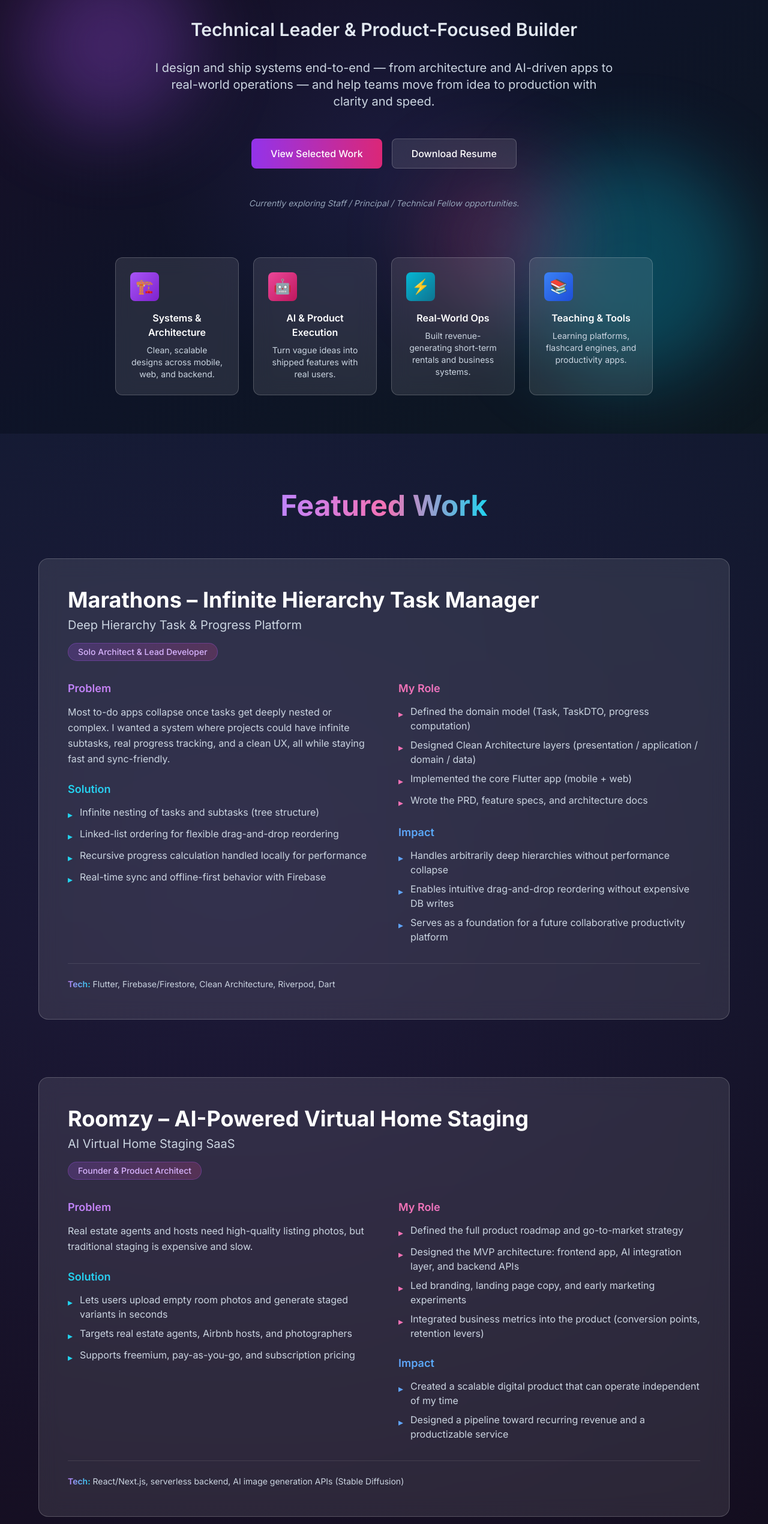
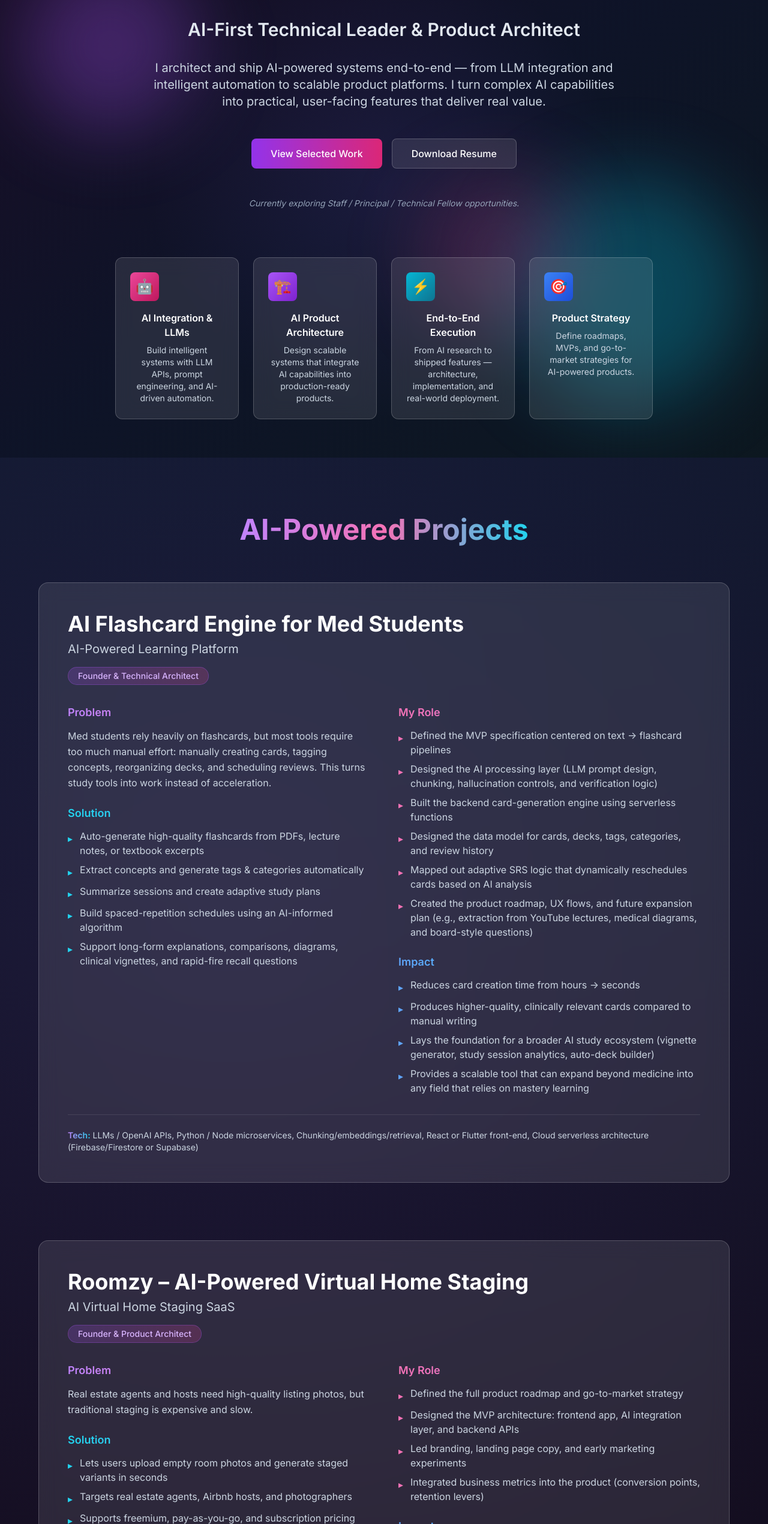
Before and after one commit to kamal-haider/KAMAL_PORTFOLIO, a Next.js app: page / in a window 1280 px wide. Shown: the part 145-2686 px from the top of the page at 60% size. Built offline with nearby package versions, Linux system fonts and the light colour scheme.

Commit message:
Update copy

```diff
--- a/components/Contact.tsx
+++ b/components/Contact.tsx
@@ -12,7 +12,7 @@
           </span>
         </h2>
         <p className="text-lg text-slate-300 mb-12 leading-relaxed">
-          If you're looking for someone who can own complex systems from architecture to execution — and is comfortable building in ambiguity — I'd love to talk.
+          If you're looking for someone who can architect AI-powered systems, integrate LLMs into production products, and turn complex AI capabilities into practical features — I'd love to talk.
         </p>
 
         <div className="space-y-6">
--- a/components/Experience.tsx
+++ b/components/Experience.tsx
@@ -1,49 +1,96 @@
 export default function Experience() {
   const experiences = [
     {
-      title: "Senior Software Engineer / Technical Lead",
-      company: "[Company Name]",
-      years: "[Years]",
+      title: "Mobile Architect Owner",
+      company: "Norwegian Cruise Line (NCL)",
       description: [
-        "Led design and implementation of multi-platform apps, internal tools, and systems.",
-        "Worked across architecture, implementation, and mentoring.",
-        "Collaborated with product and operations teams to align tech with business goals."
+        "Lead mobile architecture and development for customer-facing travel applications",
+        "Manage and mentor a team of 8 developers across iOS and Android platforms",
+        "Design scalable architecture using Flutter for cross-platform support",
+        "Coordinate across backend, product, and design teams to drive feature implementation",
+        "Oversee CI/CD pipelines and automation tools, integrating Git and Ruby scripts"
+      ]
+    },
+    {
+      title: "Application Developer",
+      company: "CirrusMD",
+      description: [
+        "Built and maintained a telehealth Android app for appointment management and video chat",
+        "Integrated APIs to sync medical records and insurance coverage"
+      ]
+    },
+    {
+      title: "Senior Application Developer",
+      company: "Reatro Ventures",
+      description: [
+        "Developed several Flutter-based food ordering apps for iOS and Android",
+        "Designed smart menu system with user analytics and behavior tracking",
+        "Created cross-platform messaging and live performance payment apps",
+        "Led the design and delivery of REST-based API systems"
+      ]
+    },
+    {
+      title: "Android Developer",
+      company: "Cell Antenna",
+      description: [
+        "Built and reverse-engineered Android software for mobile surveillance and security",
+        "Developed IMSI-catcher tools for national security applications",
+        "Built Bash/Linux scripts for automated device testing",
+        "Managed SQL databases optimized for mobile hardware environments"
       ]
     }
-    // Add more experiences as needed
   ];
 
   const skills = {
+    "AI & Machine Learning": [
+      "LLM integration (OpenAI APIs, Anthropic)",
+      "Prompt engineering & optimization",
+      "AI processing pipelines (chunking, embeddings, retrieval)",
+      "Image generation APIs (Stable Diffusion)",
+      "Hallucination controls & verification logic",
+      "Adaptive AI algorithms"
+    ],
+    "Languages": [
+      "Dart (Flutter)",
+      "Kotlin",
+      "Java",
+      "Python",
+      "JavaScript/TypeScript",
+      "C#",
+      "Go",
+      "Ruby",
+      "SQL"
+    ],
+    "Frameworks & Platforms": [
+      "Flutter (iOS, Android, Web, macOS, Windows)",
+      "Android SDK",
+      "React/Next.js",
+      "Node.js",
+      "Express",
+      "Unity (C#)",
+      "Web3"
+    ],
     "Architecture & Systems": [
       "Clean Architecture",
-      "Domain-driven design basics",
-      "API design",
-      "Distributed-thinking"
-    ],
-    "Languages & Frameworks": [
-      "Dart (Flutter)",
-      "JavaScript/TypeScript",
-      "React/Next.js",
-      "Node.js",
-      "Python (for scripting/AI glue)"
+      "Domain-driven design",
+      "REST API design",
+      "Mobile architecture",
+      "Cross-platform development",
+      "CI/CD pipelines"
     ],
     "Cloud & Data": [
       "Firebase/Firestore",
       "Serverless (Cloud Functions)",
-      "REST APIs",
-      "Basic SQL/NoSQL modeling"
+      "MongoDB",
+      "SQL/NoSQL modeling",
+      "Vector databases & embeddings"
     ],
-    "AI & Tooling": [
-      "LLM integration (OpenAI APIs)",
-      "Prompt design",
-      "Basic image generation pipelines"
-    ],
-    "Ops & Product": [
-      "Product roadmapping",
-      "PRDs",
-      "MVP definition",
-      "Experimentation",
-      "KPI thinking"
+    "Tools & Practices": [
+      "Git",
+      "TDD",
+      "OAuth",
+      "Automation & scripting",
+      "Team leadership & mentoring"
     ]
   };
 
@@ -53,7 +100,7 @@
       <div className="max-w-6xl mx-auto relative z-10">
         <h2 className="text-4xl md:text-5xl font-bold mb-16 text-center">
           <span className="gradient-text bg-gradient-to-r from-purple-400 via-pink-400 to-cyan-400 bg-clip-text text-transparent">
-            Experience & Skills
+            AI Expertise & Technical Skills
           </span>
         </h2>
 
@@ -70,7 +117,7 @@
                       {exp.title}
                     </h4>
                     <p className="text-slate-300 mb-4">
-                      {exp.company} – {exp.years}
+                      {exp.company}
                     </p>
                     <ul className="space-y-2 text-slate-300">
                       {exp.description.map((item, i) => (
--- a/components/FeaturedWork.tsx
+++ b/components/FeaturedWork.tsx
@@ -1,51 +1,5 @@
 export default function FeaturedWork() {
   const projects = [
-    {
-      title: "Marathons – Infinite Hierarchy Task Manager",
-      subtitle: "Deep Hierarchy Task & Progress Platform",
-      role: "Solo Architect & Lead Developer",
-      problem: "Most to-do apps collapse once tasks get deeply nested or complex. I wanted a system where projects could have infinite subtasks, real progress tracking, and a clean UX, all while staying fast and sync-friendly.",
-      solution: [
-        "Infinite nesting of tasks and subtasks (tree structure)",
-        "Linked-list ordering for flexible drag-and-drop reordering",
-        "Recursive progress calculation handled locally for performance",
-        "Real-time sync and offline-first behavior with Firebase"
-      ],
-      roleDetails: [
-        "Defined the domain model (Task, TaskDTO, progress computation)",
-        "Designed Clean Architecture layers (presentation / application / domain / data)",
-        "Implemented the core Flutter app (mobile + web)",
-        "Wrote the PRD, feature specs, and architecture docs"
-      ],
-      impact: [
-        "Handles arbitrarily deep hierarchies without performance collapse",
-        "Enables intuitive drag-and-drop reordering without expensive DB writes",
-        "Serves as a foundation for a future collaborative productivity platform"
-      ],
-      tech: "Flutter, Firebase/Firestore, Clean Architecture, Riverpod, Dart"
-    },
-    {
-      title: "Roomzy – AI-Powered Virtual Home Staging",
-      subtitle: "AI Virtual Home Staging SaaS",
-      role: "Founder & Product Architect",
-      problem: "Real estate agents and hosts need high-quality listing photos, but traditional staging is expensive and slow.",
-      solution: [
-        "Lets users upload empty room photos and generate staged variants in seconds",
-        "Targets real estate agents, Airbnb hosts, and photographers",
-        "Supports freemium, pay-as-you-go, and subscription pricing"
-      ],
-      roleDetails: [
-        "Defined the full product roadmap and go-to-market strategy",
-        "Designed the MVP architecture: frontend app, AI integration layer, and backend APIs",
-        "Led branding, landing page copy, and early marketing experiments",
-        "Integrated business metrics into the product (conversion points, retention levers)"
-      ],
-      impact: [
-        "Created a scalable digital product that can operate independent of my time",
-        "Designed a pipeline toward recurring revenue and a productizable service"
-      ],
-      tech: "React/Next.js, serverless backend, AI image generation APIs (Stable Diffusion)"
-    },
     {
       title: "AI Flashcard Engine for Med Students",
       subtitle: "AI-Powered Learning Platform",
@@ -73,6 +27,52 @@
         "Provides a scalable tool that can expand beyond medicine into any field that relies on mastery learning"
       ],
       tech: "LLMs / OpenAI APIs, Python / Node microservices, Chunking/embeddings/retrieval, React or Flutter front-end, Cloud serverless architecture (Firebase/Firestore or Supabase)"
+    },
+    {
+      title: "Roomzy – AI-Powered Virtual Home Staging",
+      subtitle: "AI Virtual Home Staging SaaS",
+      role: "Founder & Product Architect",
+      problem: "Real estate agents and hosts need high-quality listing photos, but traditional staging is expensive and slow.",
+      solution: [
+        "Lets users upload empty room photos and generate staged variants in seconds",
+        "Targets real estate agents, Airbnb hosts, and photographers",
+        "Supports freemium, pay-as-you-go, and subscription pricing"
+      ],
+      roleDetails: [
+        "Defined the full product roadmap and go-to-market strategy",
+        "Designed the MVP architecture: frontend app, AI integration layer, and backend APIs",
+        "Led branding, landing page copy, and early marketing experiments",
+        "Integrated business metrics into the product (conversion points, retention levers)"
+      ],
+      impact: [
+        "Created a scalable digital product that can operate independent of my time",
+        "Designed a pipeline toward recurring revenue and a productizable service"
+      ],
+      tech: "React/Next.js, serverless backend, AI image generation APIs (Stable Diffusion)"
+    },
+    {
+      title: "Marathons – Infinite Hierarchy Task Manager",
+      subtitle: "Deep Hierarchy Task & Progress Platform",
+      role: "Solo Architect & Lead Developer",
+      problem: "Most to-do apps collapse once tasks get deeply nested or complex. I wanted a system where projects could have infinite subtasks, real progress tracking, and a clean UX, all while staying fast and sync-friendly.",
+      solution: [
+        "Infinite nesting of tasks and subtasks (tree structure)",
+        "Linked-list ordering for flexible drag-and-drop reordering",
+        "Recursive progress calculation handled locally for performance",
+        "Real-time sync and offline-first behavior with Firebase"
+      ],
+      roleDetails: [
+        "Defined the domain model (Task, TaskDTO, progress computation)",
+        "Designed Clean Architecture layers (presentation / application / domain / data)",
+        "Implemented the core Flutter app (mobile + web)",
+        "Wrote the PRD, feature specs, and architecture docs"
+      ],
+      impact: [
+        "Handles arbitrarily deep hierarchies without performance collapse",
+        "Enables intuitive drag-and-drop reordering without expensive DB writes",
+        "Serves as a foundation for a future collaborative productivity platform"
+      ],
+      tech: "Flutter, Firebase/Firestore, Clean Architecture, Riverpod, Dart"
     },
     {
       title: "STR Systems – Short-Term Rental Tech & Operations",
@@ -111,7 +111,7 @@
       <div className="max-w-6xl mx-auto relative z-10">
         <h2 className="text-4xl md:text-5xl font-bold mb-16 text-center">
           <span className="gradient-text bg-gradient-to-r from-purple-400 via-pink-400 to-cyan-400 bg-clip-text text-transparent">
-            Featured Work
+            AI-Powered Projects
           </span>
         </h2>
 
--- a/components/Hero.tsx
+++ b/components/Hero.tsx
@@ -33,10 +33,10 @@
           </span>
         </h1>
         <h2 className="text-2xl md:text-3xl font-semibold text-slate-200 mb-8">
-          Technical Leader & Product-Focused Builder
+          AI-First Technical Leader & Product Architect
         </h2>
         <p className="text-lg md:text-xl text-slate-300 mb-12 max-w-3xl mx-auto leading-relaxed">
-          I design and ship systems end-to-end — from architecture and AI-driven apps to real-world operations — and help teams move from idea to production with clarity and speed.
+          I architect and ship AI-powered systems end-to-end — from LLM integration and intelligent automation to scalable product platforms. I turn complex AI capabilities into practical, user-facing features that deliver real value.
         </p>
 
         <div className="flex flex-col sm:flex-row gap-4 justify-center mb-12">
@@ -63,33 +63,33 @@
 
         {/* Pillars */}
         <div className="mt-20 grid grid-cols-1 md:grid-cols-2 lg:grid-cols-4 gap-6">
+          <div className="group p-6 glass rounded-xl border border-white/10 hover:border-pink-500/50 transition-all duration-300 hover:scale-105 hover:shadow-xl hover:shadow-pink-500/20">
+            <div className="w-12 h-12 bg-gradient-to-br from-pink-500 to-pink-700 rounded-lg mb-4 flex items-center justify-center text-2xl group-hover:scale-110 transition-transform">
+              🤖
+            </div>
+            <h3 className="font-semibold text-white mb-2">AI Integration & LLMs</h3>
+            <p className="text-sm text-slate-300">Build intelligent systems with LLM APIs, prompt engineering, and AI-driven automation.</p>
+          </div>
           <div className="group p-6 glass rounded-xl border border-white/10 hover:border-purple-500/50 transition-all duration-300 hover:scale-105 hover:shadow-xl hover:shadow-purple-500/20">
             <div className="w-12 h-12 bg-gradient-to-br from-purple-500 to-purple-700 rounded-lg mb-4 flex items-center justify-center text-2xl group-hover:scale-110 transition-transform">
               🏗️
             </div>
-            <h3 className="font-semibold text-white mb-2">Systems & Architecture</h3>
-            <p className="text-sm text-slate-300">Clean, scalable designs across mobile, web, and backend.</p>
-          </div>
-          <div className="group p-6 glass rounded-xl border border-white/10 hover:border-pink-500/50 transition-all duration-300 hover:scale-105 hover:shadow-xl hover:shadow-pink-500/20">
-            <div className="w-12 h-12 bg-gradient-to-br from-pink-500 to-pink-700 rounded-lg mb-4 flex items-center justify-center text-2xl group-hover:scale-110 transition-transform">
-              🤖
-            </div>
-            <h3 className="font-semibold text-white mb-2">AI & Product Execution</h3>
-            <p className="text-sm text-slate-300">Turn vague ideas into shipped features with real users.</p>
+            <h3 className="font-semibold text-white mb-2">AI Product Architecture</h3>
+            <p className="text-sm text-slate-300">Design scalable systems that integrate AI capabilities into production-ready products.</p>
           </div>
           <div className="group p-6 glass rounded-xl border border-white/10 hover:border-cyan-500/50 transition-all duration-300 hover:scale-105 hover:shadow-xl hover:shadow-cyan-500/20">
             <div className="w-12 h-12 bg-gradient-to-br from-cyan-500 to-cyan-700 rounded-lg mb-4 flex items-center justify-center text-2xl group-hover:scale-110 transition-transform">
               ⚡
             </div>
-            <h3 className="font-semibold text-white mb-2">Real-World Ops</h3>
-            <p className="text-sm text-slate-300">Built revenue-generating short-term rentals and business systems.</p>
+            <h3 className="font-semibold text-white mb-2">End-to-End Execution</h3>
+            <p className="text-sm text-slate-300">From AI research to shipped features — architecture, implementation, and real-world deployment.</p>
           </div>
           <div className="group p-6 glass rounded-xl border border-white/10 hover:border-blue-500/50 transition-all duration-300 hover:scale-105 hover:shadow-xl hover:shadow-blue-500/20">
             <div className="w-12 h-12 bg-gradient-to-br from-blue-500 to-blue-700 rounded-lg mb-4 flex items-center justify-center text-2xl group-hover:scale-110 transition-transform">
-              📚
+              🎯
             </div>
-            <h3 className="font-semibold text-white mb-2">Teaching & Tools</h3>
-            <p className="text-sm text-slate-300">Learning platforms, flashcard engines, and productivity apps.</p>
+            <h3 className="font-semibold text-white mb-2">Product Strategy</h3>
+            <p className="text-sm text-slate-300">Define roadmaps, MVPs, and go-to-market strategies for AI-powered products.</p>
           </div>
         </div>
       </div>
```
Also changed, not shown: components/About.tsx (+14 -14 lines).
